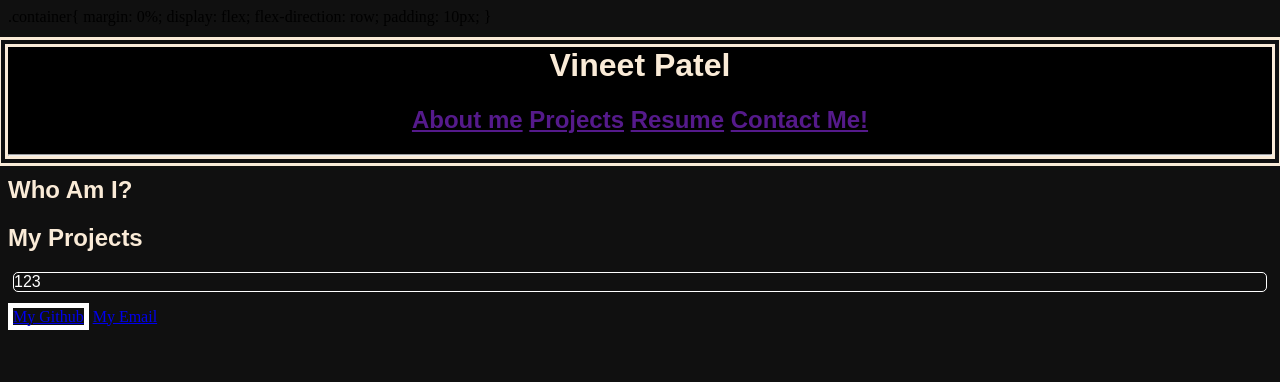
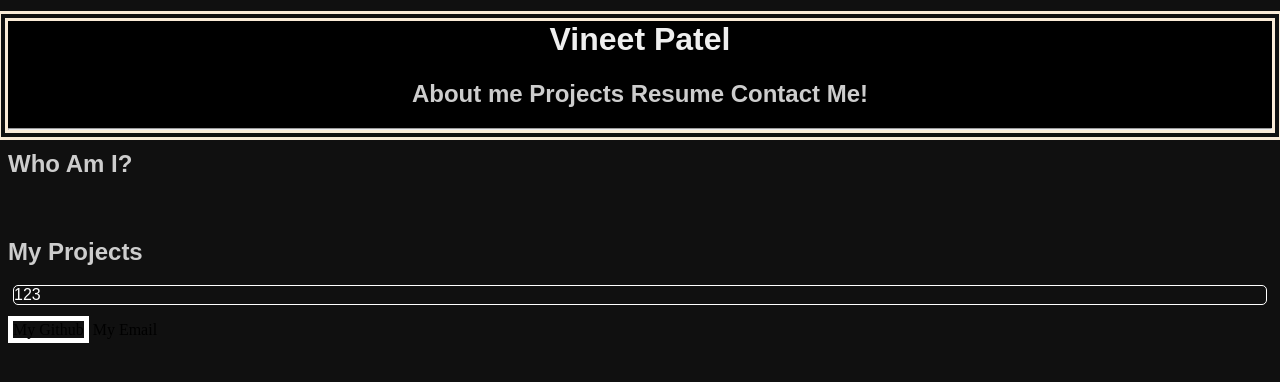
Before and after one commit to Stryfee/Portfolio, a plain HTML site: page index.html in a window 1280 px wide. Drawn offline with Linux system fonts and the light colour scheme.

Commit message:
added css to linked text

```diff
--- a/Pallette.css
+++ b/Pallette.css
@@ -2,13 +2,13 @@ body{
     background-color:#101010;
 }
 h1{
-    color:antiquewhite;
+    color:#EFEFEF;
     text-align: center;
     font-family: 'Raleway', sans-serif;
 }
 
 h2{
-    color:antiquewhite;
+    color: #CDCDCD;
     font-family: 'Nunito', sans-serif;
 }
 
@@ -23,3 +23,10 @@ p{
     border-width: 1px;
     border-radius: 5px;
 }
+a{
+    text-decoration: none;
+    color:currentColor;
+}
+a:hover{
+    text-decoration:underline;
+}
--- a/index.html
+++ b/index.html
@@ -3,7 +3,7 @@
   <head>
   <title>My First Web</title>
   <link rel="stylesheet" href ="pallette.css">
-  <style></style>
+  <style>
     .container{
       margin: 0%;
       display: flex;
@@ -14,7 +14,7 @@
   </head>
   <body>
     <header style="background-color:black; outline-style:double; outline-width: 10px; font-family:Raleway; outline-color:antiquewhite">
-      <h1 style=>Vineet Patel</h1>
+      <h1><a href = "landing page.html">Vineet Patel</a></h1>
       <div style="width: px; padding: auto; text-align: center"><h2>
         <a href="">About me</a>
         <a href="">Projects</a>
```
Also changed, not shown: landing page.html (+5 -3 lines).
